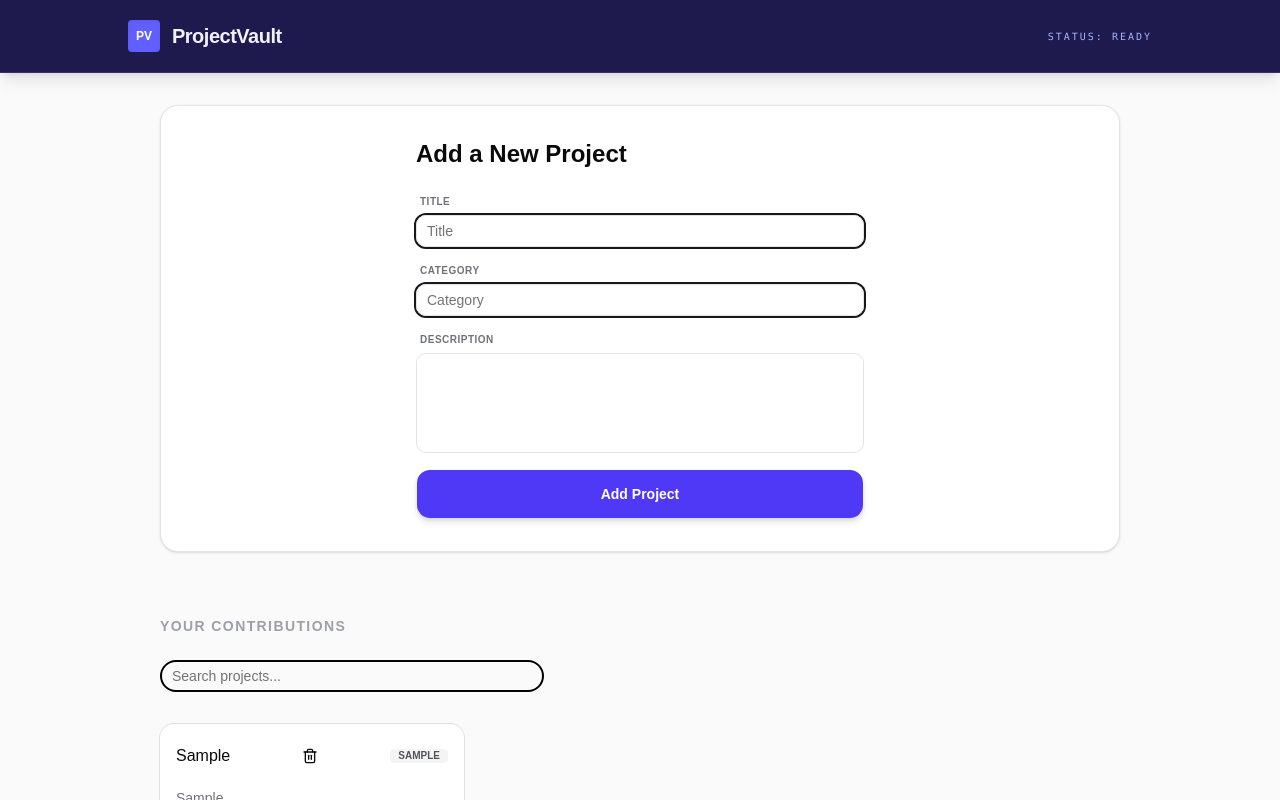
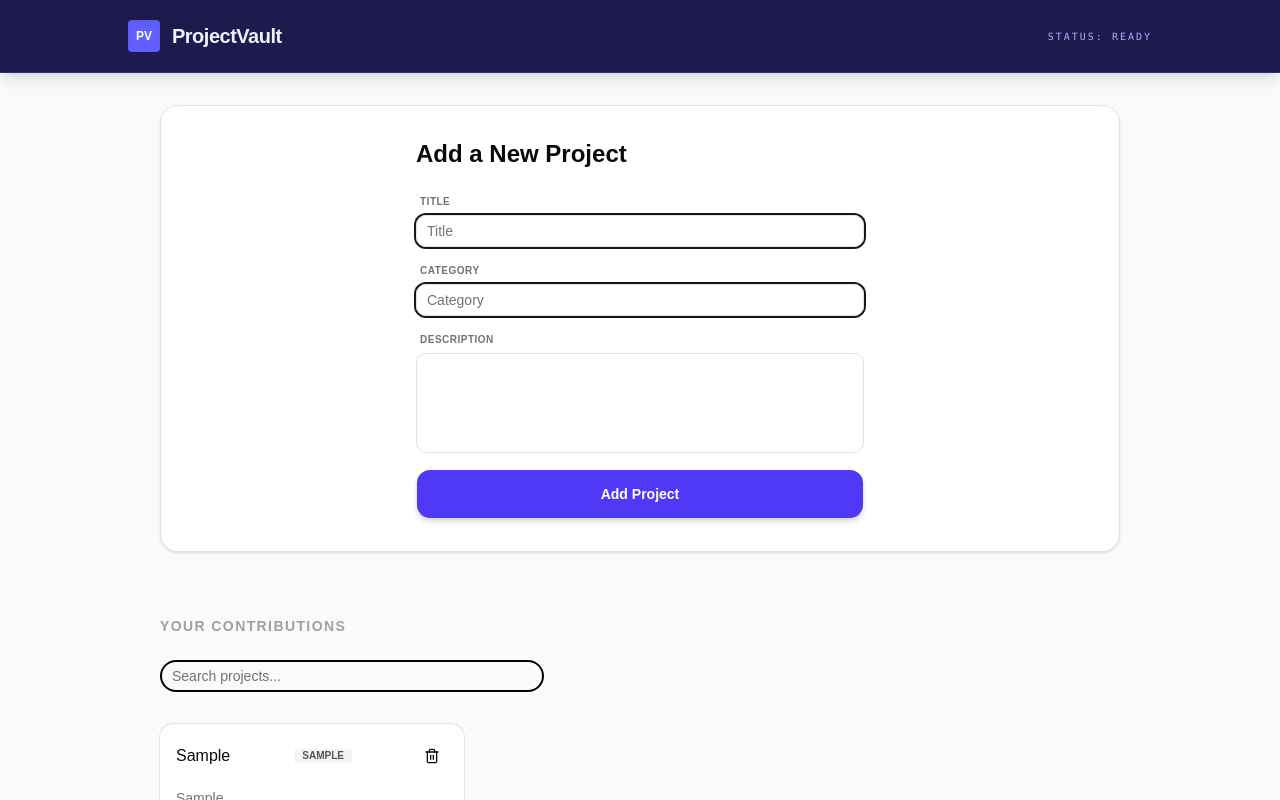
Before and after one commit to calebfinney45-cloud/portfolio-showcase-react, a React (Vite) app: page / in a window 1280 px wide. Both pictures are taken after typing "Sample", "Sample", "Sample" into the empty fields and a click on the button "Add Project". Shown: the top 800 px of the page. Built offline with nearby package versions, Linux system fonts and the light colour scheme.

Commit message:
feat: Change button location

```diff
--- a/src/components/ProjectCard.jsx
+++ b/src/components/ProjectCard.jsx
@@ -9,6 +9,9 @@ export default function ProjectCard({ project, onDelete }) {
         <CardHeader>
           <div className="flex justify-between items-center">
             <CardTitle>{project.title}</CardTitle>
+            <span className="text-[10px] font-bold uppercase bg-zinc-100 px-2 py rounded text-zinc-600">
+              {project.category}
+            </span>
             <Button
                 variant="ghost"
                 size="icon"
@@ -16,9 +19,6 @@ export default function ProjectCard({ project, onDelete }) {
             >
                 <Trash2 size={"16"} />
             </Button>
-            <span className="text-[10px] font-bold uppercase bg-zinc-100 px-2 py rounded text-zinc-600">
-              {project.category}
-            </span>
           </div>
         </CardHeader>
         <CardContent>
```
